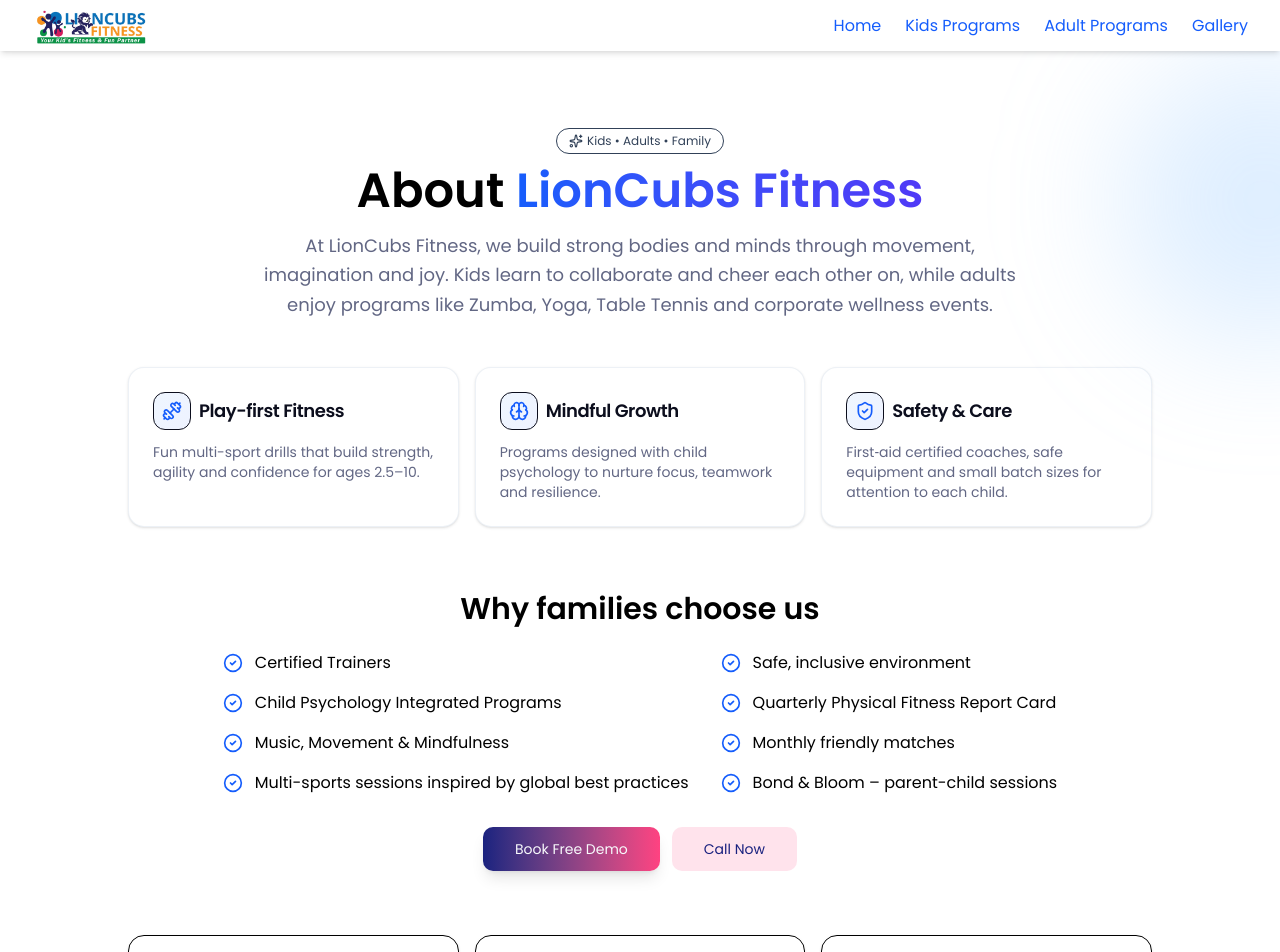
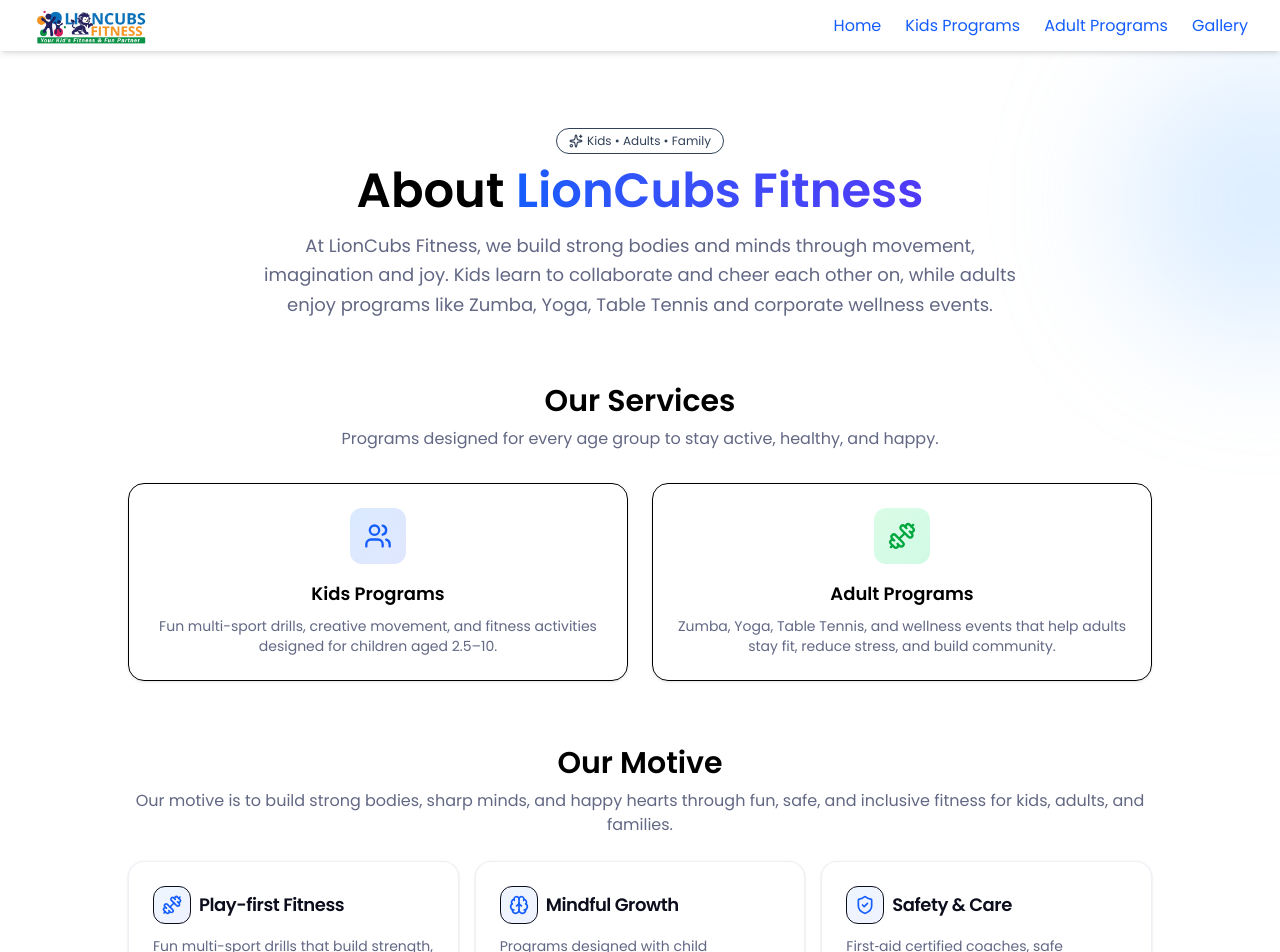
Before and after one commit to yuvrajsingh176/lioncubs-v2, a Next.js app: page / in a window 1280 px wide. Shown: the top 952 px of the page. Built offline with nearby package versions, Linux system fonts and the light colour scheme.

Commit message:
services

```diff
--- a/app/childrens/page.tsx
+++ b/app/childrens/page.tsx
@@ -115,7 +115,7 @@
         >
           <div className="mx-auto inline-flex items-center gap-2 rounded-full border bg-white/70 px-4 py-1 text-sm text-blue-700 shadow-sm backdrop-blur">
             <Sparkles className="h-4 w-4" />
-            Ages 2.5–12 • Multi-Sport • Fun-First
+            Ages 2.5–10 • Multi-Sport • Fun-First
           </div>
           <h1 className="mt-3 text-3xl font-bold text-blue-900 md:text-5xl">
             Kids Programs
--- a/app/page.tsx
+++ b/app/page.tsx
@@ -97,9 +97,9 @@
 
 function Reason({ icon: Icon, text }: { icon: any; text: string }) {
   return (
-    <motion.li variants={listItem} className="flex justify-start text-start items-start gap-3">
+    <motion.li variants={listItem} className="flex justify-start text-start w-full items-start gap-3">
       <CheckCircle2 className="mt-0.5 h-5 w-5 text-blue-600" />
-      <span className="text-sm md:text-base text-start">{text}</span>
+      <span className="text-sm md:text-base text-start w-full">{text}</span>
     </motion.li>
   );
 }
@@ -175,18 +175,87 @@
           </p>
         </motion.div>
 
+        {/* Services Section */}
+        <section className="mt-16">
+          <motion.div
+            initial="hidden"
+            whileInView="visible"
+            viewport={{ once: true, amount: 0.3 }}
+            variants={fadeUp}
+            className="text-center"
+          >
+            <h3 className="text-2xl font-semibold md:text-3xl">Our Services</h3>
+            <p className="mt-2 text-muted-foreground text-sm md:text-base">
+              Programs designed for every age group to stay active, healthy, and happy.
+            </p>
+          </motion.div>
+
+          <div className="mt-8 grid gap-6 sm:grid-cols-2">
+            {/* Kids Programs */}
+            <Link href={'/adults'}>
+              <motion.div
+                whileHover={{ y: -4 }}
+                variants={fadeUp}
+                className="rounded-2xl border bg-white/70 p-6 text-center shadow-sm backdrop-blur transition-all hover:shadow-md"
+              >
+                <div className="mx-auto flex h-14 w-14 items-center justify-center rounded-xl bg-gradient-to-br from-blue-100 to-indigo-100">
+                  <Users className="h-7 w-7 text-blue-600" />
+                </div>
+                <h4 className="mt-4 text-lg font-semibold">Kids Programs</h4>
+                <p className="mt-2 text-sm text-muted-foreground">
+                  Fun multi-sport drills, creative movement, and fitness activities designed
+                  for children aged 2.5–10.
+                </p>
+              </motion.div>
+            </Link>
+
+            {/* Adult Programs */}
+            <Link href={'/childrens'}>
+              <motion.div
+                whileHover={{ y: -4 }}
+                variants={fadeUp}
+                className="rounded-2xl border bg-white/70 p-6 text-center shadow-sm backdrop-blur transition-all hover:shadow-md"
+              >
+                <div className="mx-auto flex h-14 w-14 items-center justify-center rounded-xl bg-gradient-to-br from-green-100 to-emerald-100">
+                  <Dumbbell className="h-7 w-7 text-green-600" />
+                </div>
+                <h4 className="mt-4 text-lg font-semibold">Adult Programs</h4>
+                <p className="mt-2 text-sm text-muted-foreground">
+                  Zumba, Yoga, Table Tennis, and wellness events that help adults stay fit,
+                  reduce stress, and build community.
+                </p>
+              </motion.div>
+            </Link>
+          </div>
+        </section>
+
+        <div className="mt-16">
+          <motion.div
+            initial="hidden"
+            whileInView="visible"
+            viewport={{ once: true, amount: 0.3 }}
+            variants={fadeUp}
+            className="text-center"
+          >
+            <h3 className="text-2xl font-semibold md:text-3xl">Our Motive</h3>
+            <p className="mt-2 text-muted-foreground text-sm md:text-base">
+              Our motive is to build strong bodies, sharp minds, and happy hearts through fun, safe, and inclusive fitness for kids, adults, and families.            </p>
+          </motion.div>
           {/* Feature cards */}
           <motion.div
             variants={containerStagger}
             initial="hidden"
             whileInView="visible"
             viewport={{ once: true, amount: 0.2 }}
-          className="mt-12 grid gap-4 sm:grid-cols-2 lg:grid-cols-3"
+            className="mt-6 grid gap-4 sm:grid-cols-2 lg:grid-cols-3"
           >
             {features.map((f) => (
               <Feature key={f.title} icon={f.icon} title={f.title} desc={f.desc} />
             ))}
           </motion.div>
+        </div>
+
+
 
         {/* Split: Reasons + Visual */}
         <div className="mt-16">
@@ -258,7 +327,7 @@
             { label: "Students trained", value: "21500" },
             { label: "Avg. class rating", value: "4.9" },
             { label: "Cities", value: "7" },
-            { label: "Sports", value: "80" },
+            { label: "Sports", value: "7" },
             { label: "Coaches", value: "101" },
           ].map((s) => (
             <motion.div key={s.label} variants={fadeUp} className="rounded-2xl border bg-white/70 p-6 text-center shadow-sm backdrop-blur">
```
Lines whose indentation alone changed are shown as unchanged.
